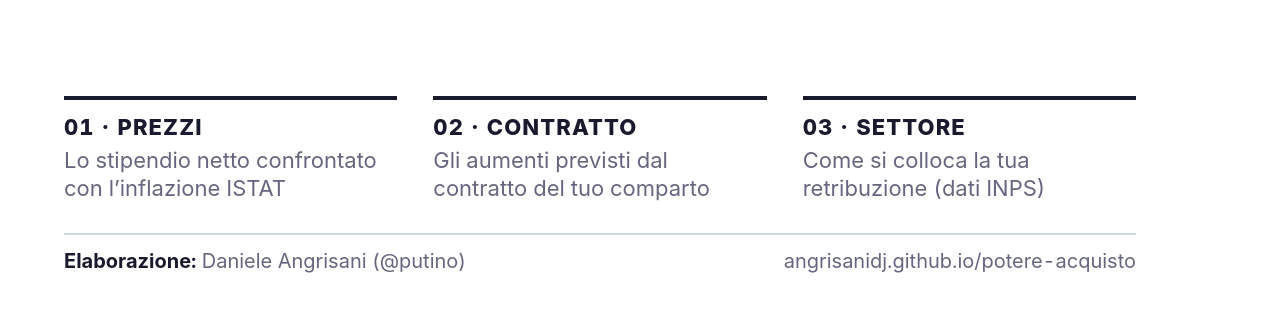
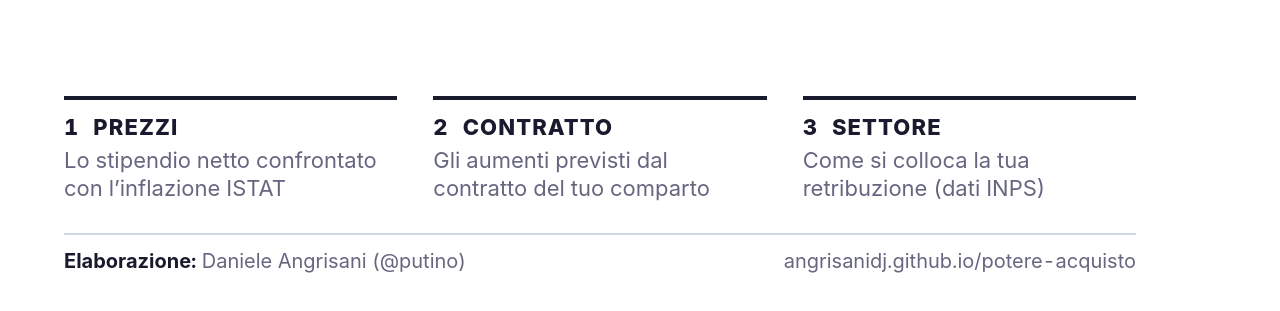
Before and after one commit to angrisanidj/potere-acquisto, a plain HTML site: page assets/og-image.html in a window 1280 px wide. Shown: the part 293-604 px from the top of the page. Drawn offline with Linux system fonts and the light colour scheme.

Commit message:
Immagine per i social: passi numerati 1, 2, 3 come nella pagina
Tolti lo zero iniziale e il punto fra numero e nome, come nei passi del
calcolatore ("1 Quando"). PNG rigenerato con scripts/build_images.mjs.

Co-Authored-By: Claude Opus 5.5 <noreply@anthropic.com>

```diff
--- a/assets/og-image.html
+++ b/assets/og-image.html
@@ -21,6 +21,7 @@
   .steps { display: grid; grid-template-columns: repeat(3, 1fr); gap: 36px; margin-top: auto; }
   .step { border-top: 4px solid #1A1A2E; padding-top: 14px; }
   .step b { display: block; font-size: 22px; font-weight: 800; letter-spacing: .05em; text-transform: uppercase; }
+  .step b i { font-style: normal; margin-right: 14px; }
   .step span { display: block; margin-top: 6px; font-size: 22px; line-height: 1.3; color: #666680; }
   .foot { display: flex; justify-content: space-between; margin-top: 30px; padding-top: 14px; border-top: 2px solid #D0D8E8;
           font-size: 20px; color: #666680; }
@@ -33,9 +34,9 @@
   <p class="kick"><span>Calcolatore</span><span>Dati ISTAT e INPS</span></p>
   <h1>Quanto potere d’acquisto ha perso il tuo <em>stipendio</em></h1>
   <div class="steps">
-    <div class="step"><b>01 · Prezzi</b><span>Lo stipendio netto confrontato con l’inflazione ISTAT</span></div>
-    <div class="step"><b>02 · Contratto</b><span>Gli aumenti previsti dal contratto del tuo comparto</span></div>
-    <div class="step"><b>03 · Settore</b><span>Come si colloca la tua retribuzione (dati INPS)</span></div>
+    <div class="step"><b><i>1</i>Prezzi</b><span>Lo stipendio netto confrontato con l’inflazione ISTAT</span></div>
+    <div class="step"><b><i>2</i>Contratto</b><span>Gli aumenti previsti dal contratto del tuo comparto</span></div>
+    <div class="step"><b><i>3</i>Settore</b><span>Come si colloca la tua retribuzione (dati INPS)</span></div>
   </div>
   <p class="foot"><span><strong>Elaborazione:</strong> Daniele Angrisani (@putino)</span><span>angrisanidj.github.io/potere-acquisto</span></p>
 </div>
```
Also changed, not shown: assets/og-image.png.
